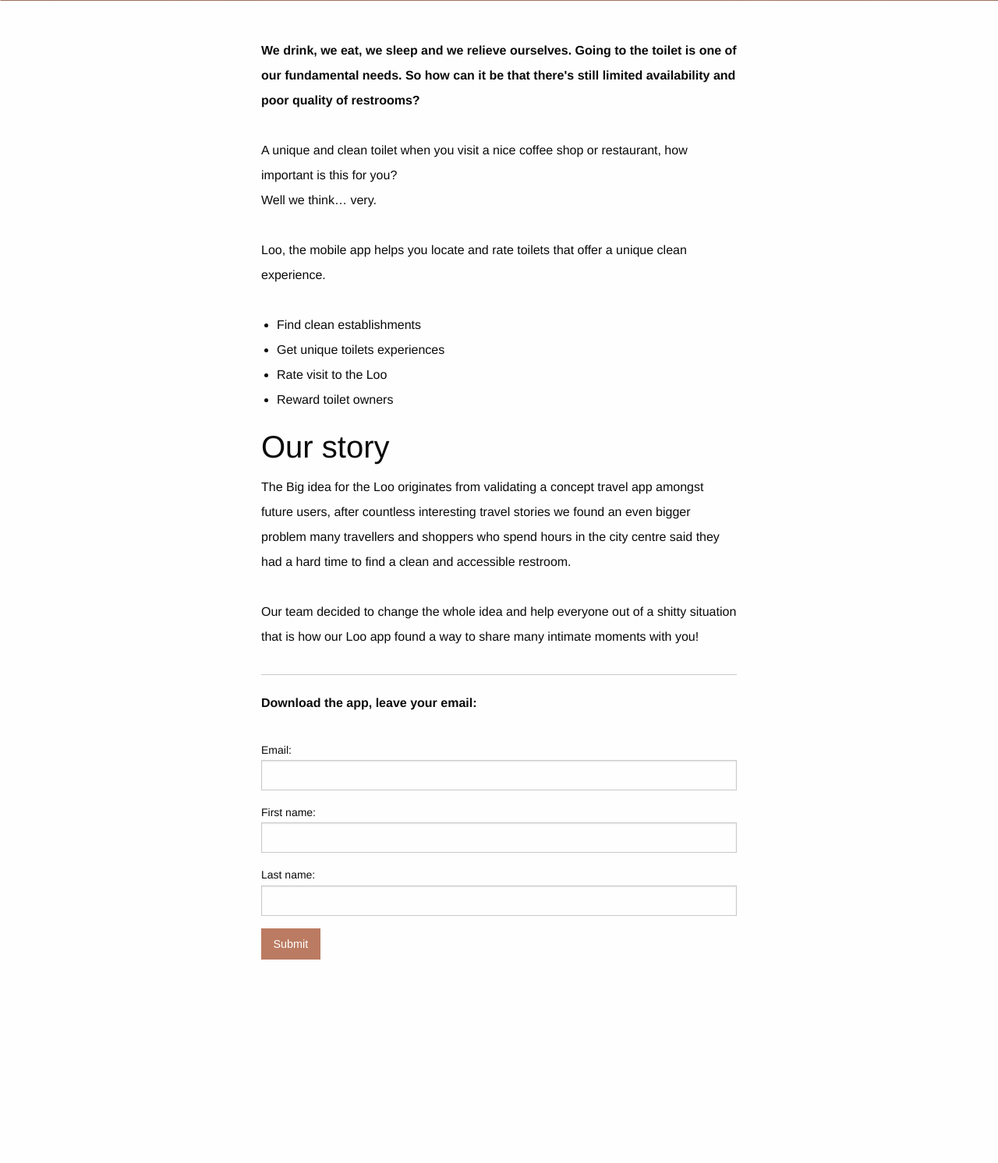
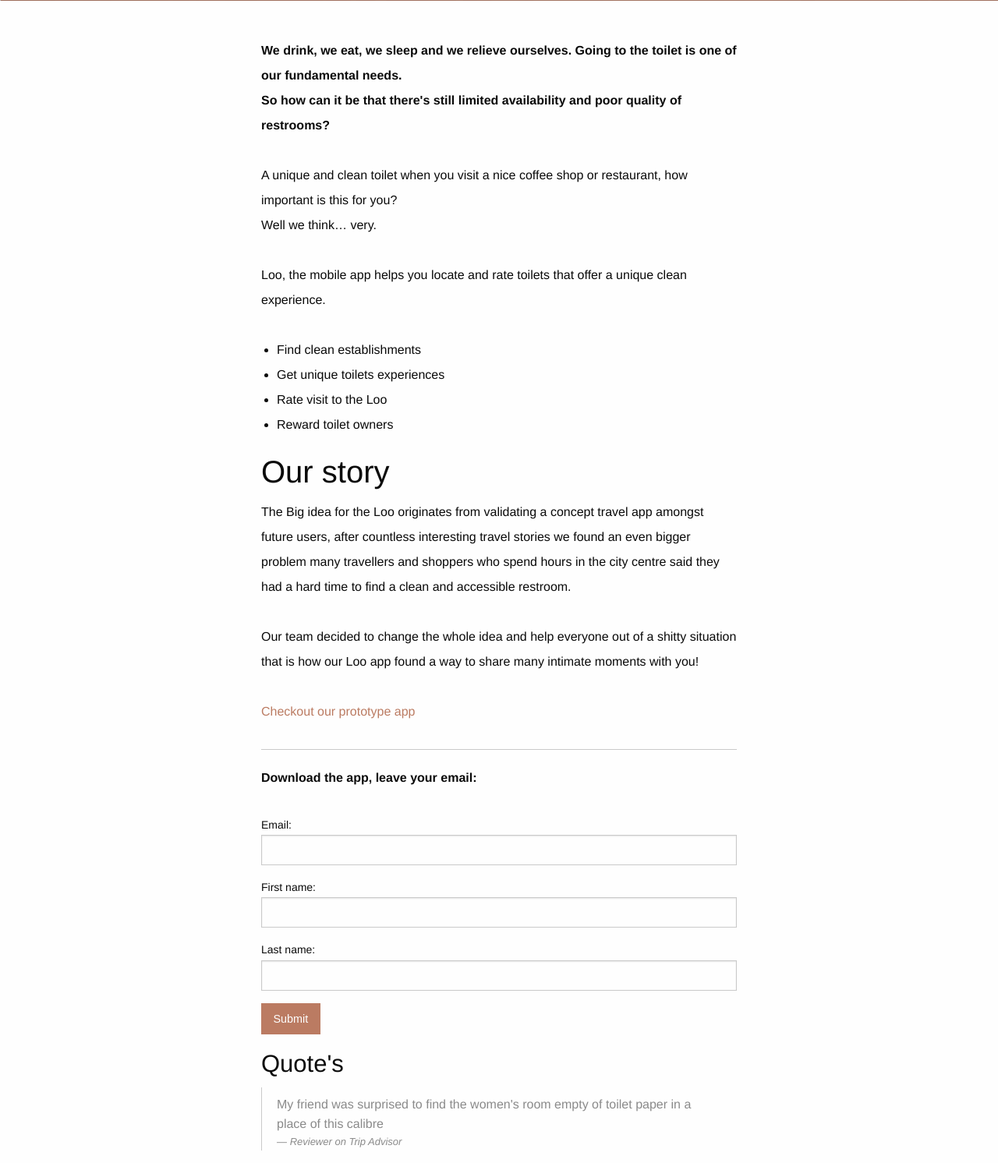
Before and after one commit to roadmanict/startupweekenddjango, a Django app: page / in a window 1280 px wide. Shown: the part 560-2052 px from the top of the page at 78% size. Before the commit the page ends 1791 px from the top, so only its background shows below. Run offline with Django 3.2, Linux system fonts and the light colour scheme; style sheets or scripts are compiled from the project's sources; some libraries are stand-ins or nearby versions.

Commit message:
Add prototype link

```diff
--- a/interests/templates/interest.html
+++ b/interests/templates/interest.html
@@ -1,10 +1,12 @@
 {% extends "index.html" %}
+
+{% load static %}
 
 {% block interest_form %}
     <div class="row medium-8 large-6 columns">
         <div class="blog-post">
             <p><strong>We drink, we eat, we sleep and we relieve ourselves. Going to the toilet is one of our
-                fundamental needs.
+                fundamental needs.<br/>
                 So how can it be that there's still limited availability and poor quality of restrooms?</strong></p>
 
             <p>A unique and clean toilet when you visit a nice coffee shop or restaurant, how important is this for you?<br/>
@@ -28,20 +30,23 @@
             <p>Our team decided to change the whole idea and help everyone out of a shitty situation that is how our Loo
                 app found a way to share many intimate moments with you!</p>
 
+            <p><a href="https://xd.adobe.com/view/3fc9fc26-a6a5-45e9-8f94-4f7c5e4fa692/">Checkout our prototype app</a></p>
+
             <hr/>
 
             <p><strong>Download the app, leave your email:</strong></p>
-        </div>
-    </div>
-
-
-    <div class="row medium-8 large-6 columns">
-        <div class="blog-post">
             <form action="" method="post">
                 {% csrf_token %}
                 {{ form }}
                 <input class="button" type="submit" value="Submit"/>
             </form>
+
+            <h3>Quote's</h3>
+
+            <blockquote>
+                My friend was surprised to find the women's room empty of toilet paper in a place of this calibre
+                <cite>Reviewer on Trip Advisor</cite>
+            </blockquote>
         </div>
     </div>
 {% endblock %}
```
